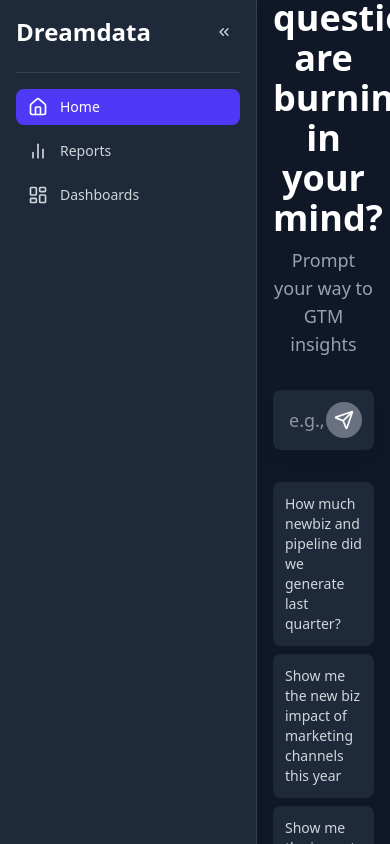
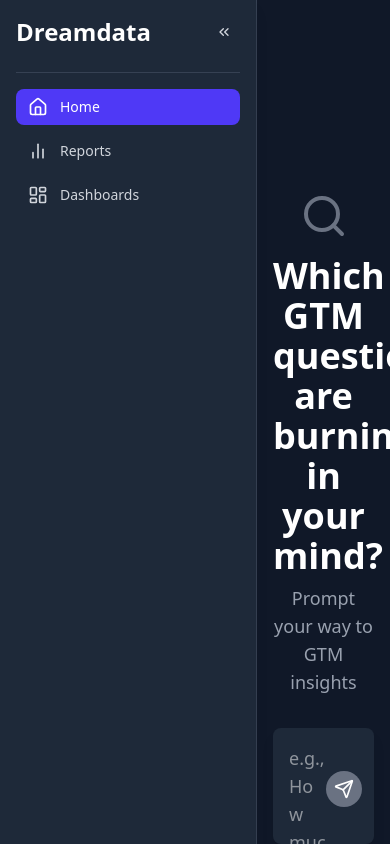
Before and after one commit to larsGroennegaard/reporting-demo-app, a Next.js app: page / in a window 390 px wide. Built offline with nearby package versions, Linux system fonts and the light colour scheme.

Commit message:
refactor: improve layout and styling in ChatInterface and HomePage components for better responsiveness

```diff
--- a/app/components/ChatInterface.tsx
+++ b/app/components/ChatInterface.tsx
@@ -36,7 +36,7 @@
   };
 
   return (
-    <div className="flex flex-col h-full bg-gray-800 text-gray-200">
+    <div className="flex flex-col flex-grow bg-gray-800 text-gray-200 min-h-0">
       {/* Message display area */}
       <div className="flex-grow p-4 space-y-4 overflow-y-auto">
         {messages.map((msg, index) => (
@@ -59,7 +59,7 @@
       </div>
 
       {/* Input form */}
-      <div className="p-4 border-t border-gray-700">
+      <div className="p-4 border-t border-gray-700 flex-shrink-0">
         <form onSubmit={handleSubmit} className="relative">
           <textarea
             value={inputValue}
--- a/app/page.tsx
+++ b/app/page.tsx
@@ -28,7 +28,7 @@
   };
 
   return (
-    <div className="flex h-full items-center justify-center bg-gray-900 p-4">
+    <div className="flex h-full items-start justify-center bg-gray-900 p-4 pt-48">
       <div className="w-full max-w-2xl text-center">
         <Search size={48} className="mx-auto text-gray-500 mb-4" />
         <h1 className="text-4xl font-bold text-white mb-2">
@@ -38,12 +38,12 @@
           Prompt your way to GTM insights
         </p>
         <form onSubmit={handlePrompt} className="relative mb-8">
-          <input
-            type="text"
+          <textarea
+            rows={3}
             value={query}
             onChange={(e) => setQuery(e.target.value)}
             placeholder="e.g., How much pipeline did we generate last quarter?"
-            className="w-full rounded-md border-gray-600 bg-gray-800 p-4 pr-12 text-lg text-white shadow-lg focus:border-indigo-500 focus:ring-indigo-500"
+            className="w-full rounded-md border-gray-600 bg-gray-800 p-4 pr-12 text-lg text-white shadow-lg focus:border-indigo-500 focus:ring-indigo-500 resize-none"
           />
           <button
             type="submit"
--- a/app/report/[id]/page.tsx
+++ b/app/report/[id]/page.tsx
@@ -509,7 +509,7 @@
                 </Button>
             </div>
 
-            <div className={cn("flex-grow overflow-y-auto", isConfigPanelCollapsed && "hidden")}>
+            <div className={cn("flex flex-col flex-grow overflow-y-auto min-h-0", isConfigPanelCollapsed && "hidden")}>
                 <div className="p-4 border-b border-gray-700">
                     <div className="flex bg-gray-700 rounded-md p-1">
                         <button onClick={() => setActiveView('prompt')} className={`w-1/2 py-2 text-sm font-medium rounded ${activeView === 'prompt' ? 'bg-indigo-600 text-white' : 'text-gray-300 hover:bg-gray-600'}`}>Prompt</button>
```
